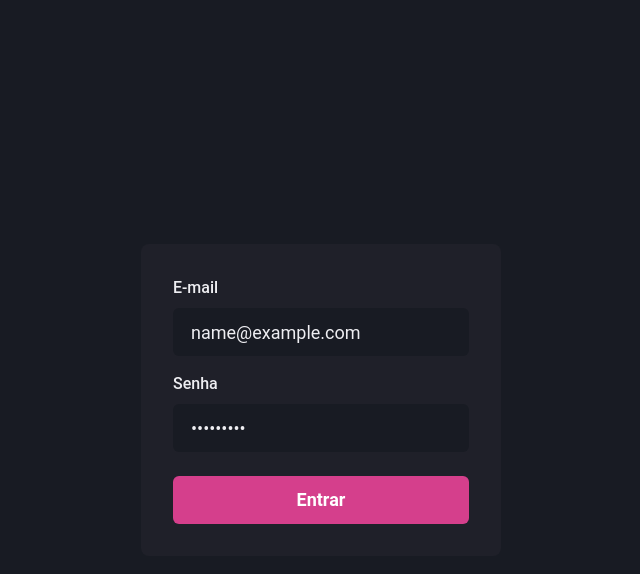
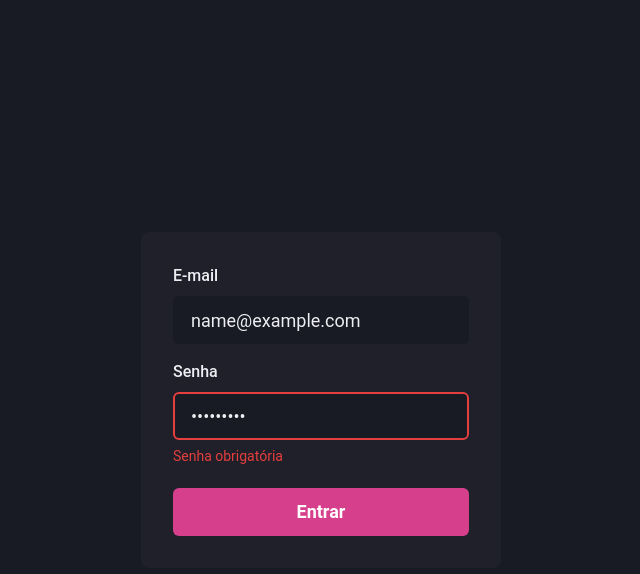
Before and after one commit to ArthurMCS/dashgo, a Next.js app: page / in a window 1280 px wide. Both pictures are taken after typing "name@example.com", "Sample123" into the empty fields and a click on the button "Entrar". Shown: the top 574 px of the page, without its empty margins (319-959 px from the left). Built offline with nearby package versions, Linux system fonts and the light colour scheme.

Commit message:
validate the sign in form with yup

```diff
--- a/package.json
+++ b/package.json
@@ -13,14 +13,16 @@
     "@chakra-ui/react": "1.4.1",
     "@emotion/react": "^11.10.4",
     "@emotion/styled": "^11.10.4",
+    "@hookform/resolvers": "^2.9.10",
     "apexcharts": "^3.36.0",
     "framer-motion": "^4.1.17",
     "next": "12.3.1",
     "react": "^17",
     "react-apexcharts": "^1.4.0",
     "react-dom": "^17",
-    "react-hook-form": "^7.38.0",
-    "react-icons": "^4.6.0"
+    "react-hook-form": "7.32.0",
+    "react-icons": "^4.6.0",
+    "yup": "^0.32.11"
   },
   "devDependencies": {
     "@types/node": "^18.11.2",
--- a/src/components/Form/Input.tsx
+++ b/src/components/Form/Input.tsx
@@ -1,17 +1,19 @@
-import { FormControl, FormLabel, Input as ChakraInput, InputProps as ChakraInputProps } from '@chakra-ui/react';
+import { FormControl, FormErrorMessage, FormLabel, Input as ChakraInput, InputProps as ChakraInputProps } from '@chakra-ui/react';
+import { FieldError } from 'react-hook-form'
 import React, { forwardRef, ForwardRefRenderFunction } from 'react'
 
 interface InputProps extends ChakraInputProps {
     name: string;
     label?: string;
+    error?:  FieldError;
 }
 
 
 
 const InputBase:ForwardRefRenderFunction<HTMLInputElement, InputProps> =
-({name, label, ...rest}: InputProps, ref) => {
+({name, label, error = null, ...rest}: InputProps, ref) => {
   return (
-    <FormControl>
+    <FormControl isInvalid={!!error}>
         {
             !!label && <FormLabel htmlFor={name}>{label}</FormLabel>
         }
@@ -29,6 +31,8 @@
             ref={ref}
             {...rest}
         />
+
+        {!!error && (<FormErrorMessage>{error.message}</FormErrorMessage>)}
   </FormControl>
   )
 }
--- a/src/pages/index.tsx
+++ b/src/pages/index.tsx
@@ -1,5 +1,7 @@
 import { Button, Flex, Stack } from '@chakra-ui/react'
 import React from 'react'
+import * as yup from 'yup'
+import { yupResolver } from '@hookform/resolvers/yup'
 import { useForm, SubmitHandler } from 'react-hook-form'
 import { Input } from '../components/Form/Input'
 
@@ -8,12 +10,21 @@
   password: string;
 }
 
+const signInFormSchema = yup.object().shape({
+  email: yup.string().required('E-mail obrigatório').email('E-mail inválido'),
+  password: yup.string().required('Senha obrigatória'),
+})
+
 export default function SignIn() {
-  const { register, handleSubmit, formState } = useForm()
+  const { register, handleSubmit, formState } = useForm({
+    resolver: yupResolver(signInFormSchema),
+  })
 
   const handleSignIn: SubmitHandler<SingInFormData> = async (values) => {
     await new Promise(resolve => setTimeout(resolve, 2000))
   }
+
+  const { errors } = formState
 
   return (
    <Flex
@@ -37,12 +48,14 @@
           <Input
             name="email"
             type="email"
+            error={errors.email}
             label="E-mail"
             {...register('email')}
           />
            <Input
             name="senha"
             type="password"
+            error={errors.password}
             label="Senha"
             {...register('senha')}
           />
```
Also changed, not shown: 1 other file (tests, documents, lock files or other folders).
